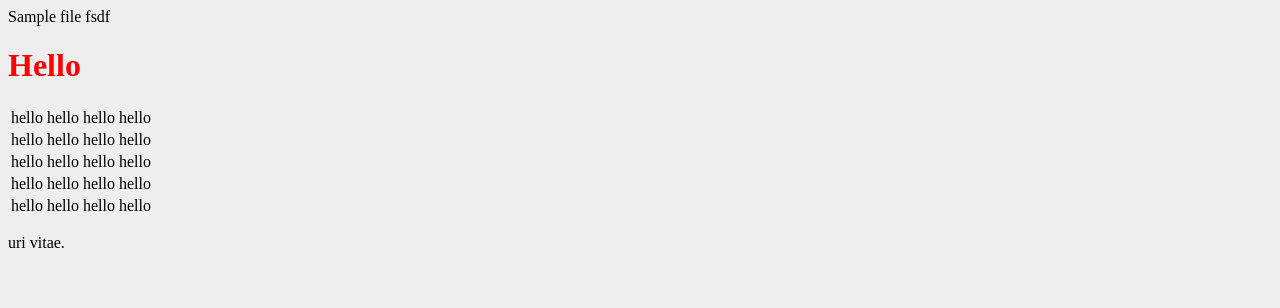
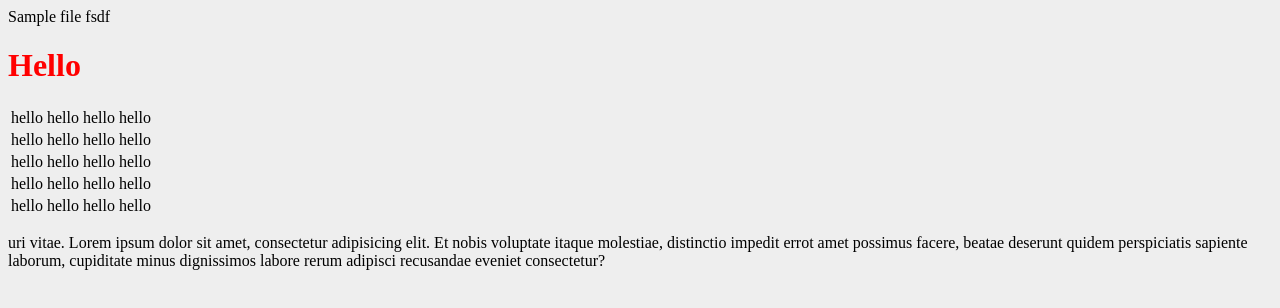
Before and after one commit to praneethweb/pactera, a plain HTML site: page index.html in a window 1280 px wide. Drawn offline with Linux system fonts and the light colour scheme; files that its build step writes are made by us from their sources.

Commit message:
added files

```diff
--- a/index.html
+++ b/index.html
@@ -41,6 +41,6 @@
         </tr>
     </table>
 
-    <p>uri vitae.</p>
+    <p>uri vitae. Lorem ipsum dolor sit amet, consectetur adipisicing elit. Et nobis voluptate itaque molestiae, distinctio impedit errot amet possimus facere, beatae deserunt quidem perspiciatis sapiente laborum, cupiditate minus dignissimos labore rerum adipisci recusandae eveniet consectetur?</p>
 </body>
 </html>
```
